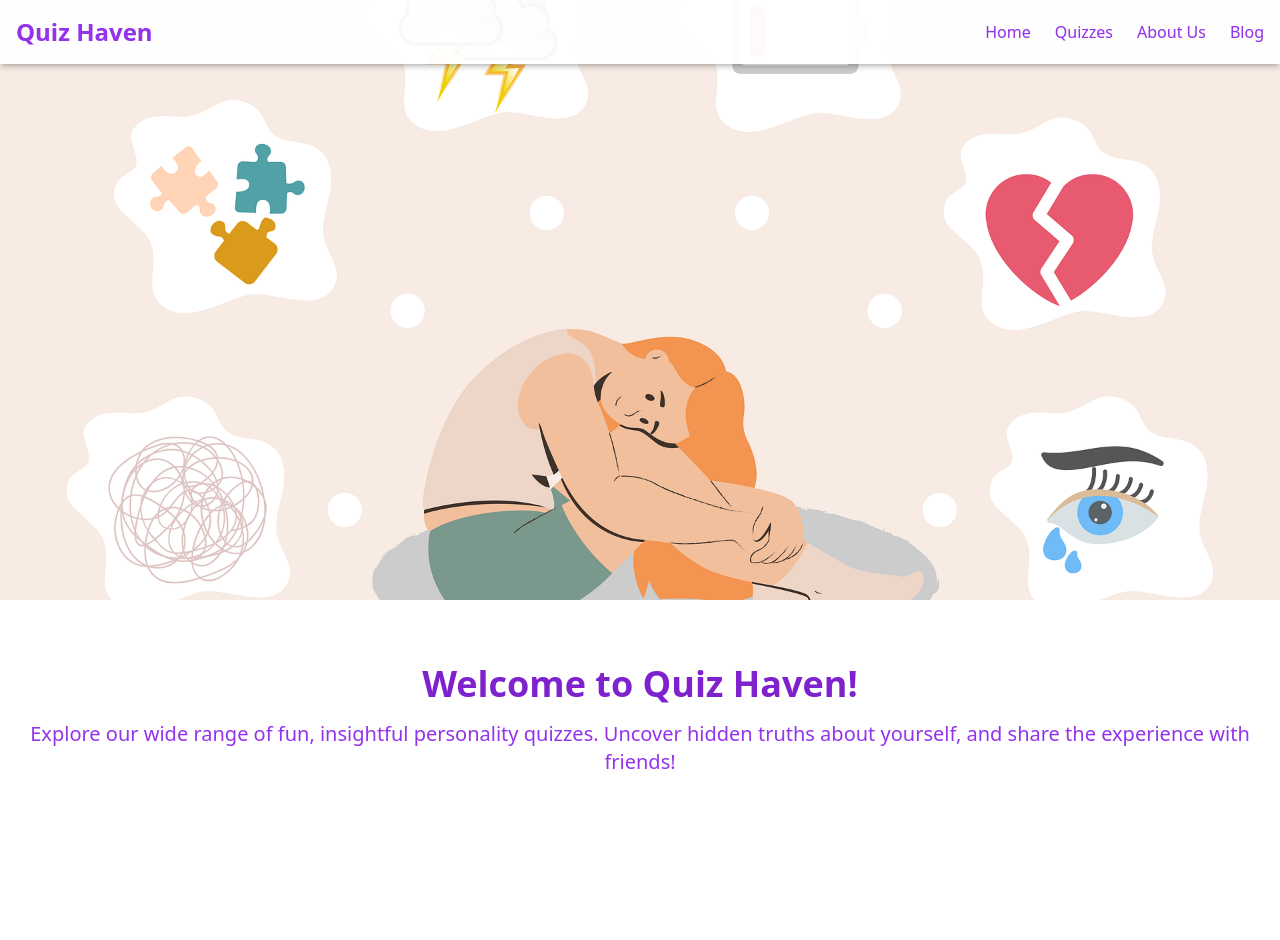
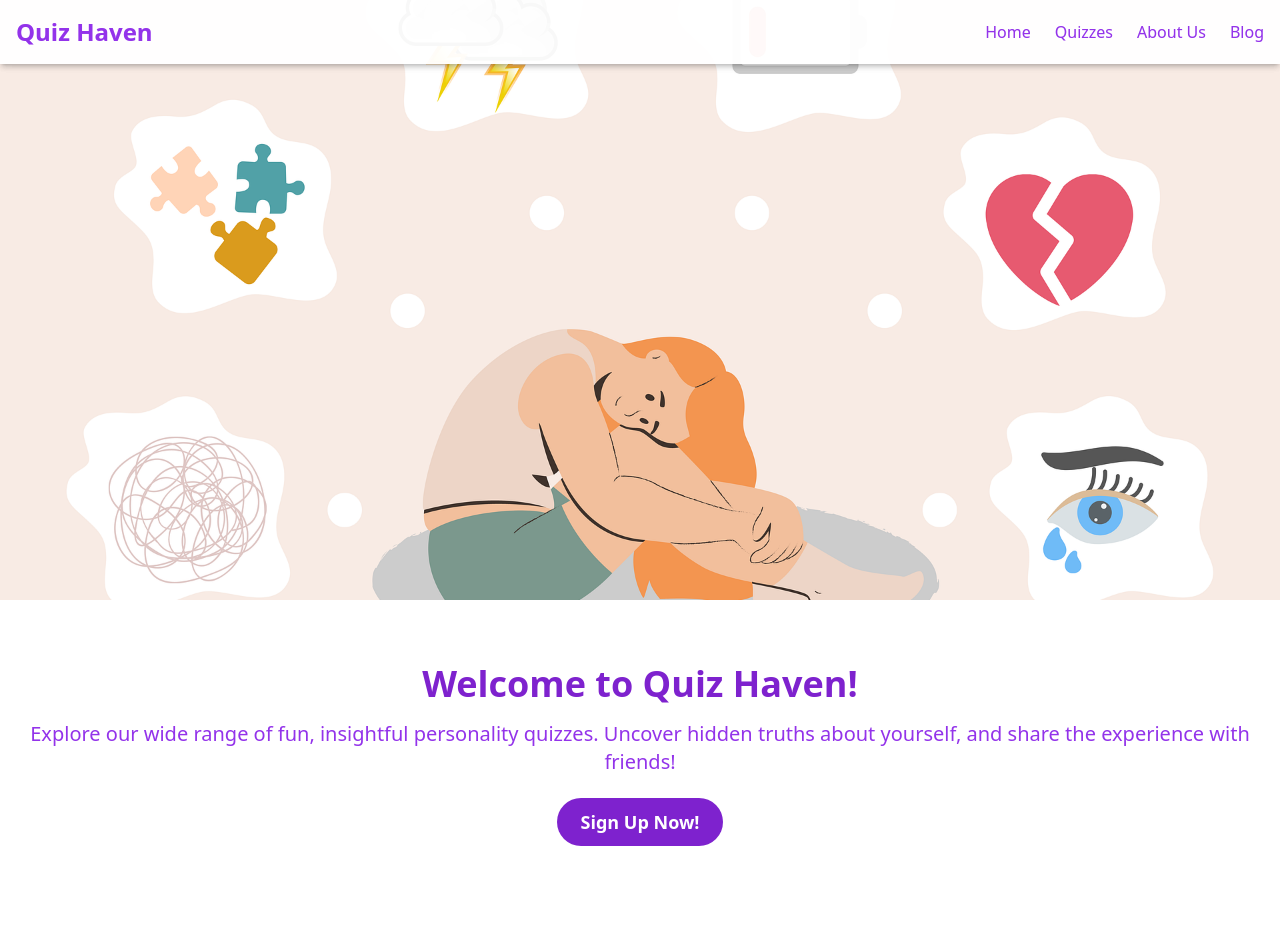
Before and after one commit to malak-elbanna/personality-quiz, a React (Vite) app in the folder front/: page / in a window 1280 px wide. Shown: the top 940 px of the page. Built offline with nearby package versions, Linux system fonts and the light colour scheme.

Commit message:
Add signup button

```diff
--- a/front/src/pages/Home.jsx
+++ b/front/src/pages/Home.jsx
@@ -21,6 +21,12 @@ const Home = () => {
           <p className="text-xl text-purple-600 mb-8">
             Explore our wide range of fun, insightful personality quizzes. Uncover hidden truths about yourself, and share the experience with friends!
           </p>
+          <a
+            href="/signup"
+            className="bg-purple-700 text-white py-3 px-6 rounded-full text-lg font-semibold hover:bg-purple-800 transition duration-300 animate-bounce"
+          >
+            Sign Up Now!
+          </a>
         </div>
       </section>
 
```
